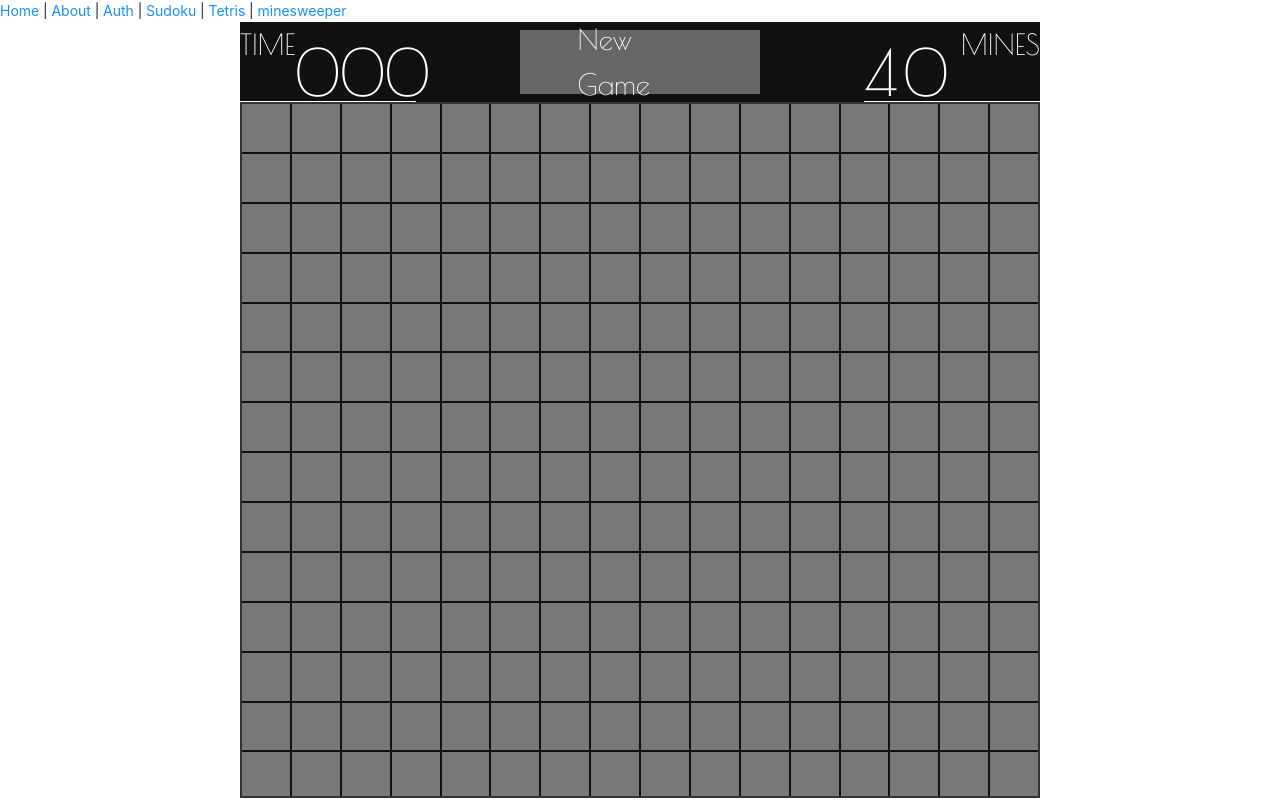
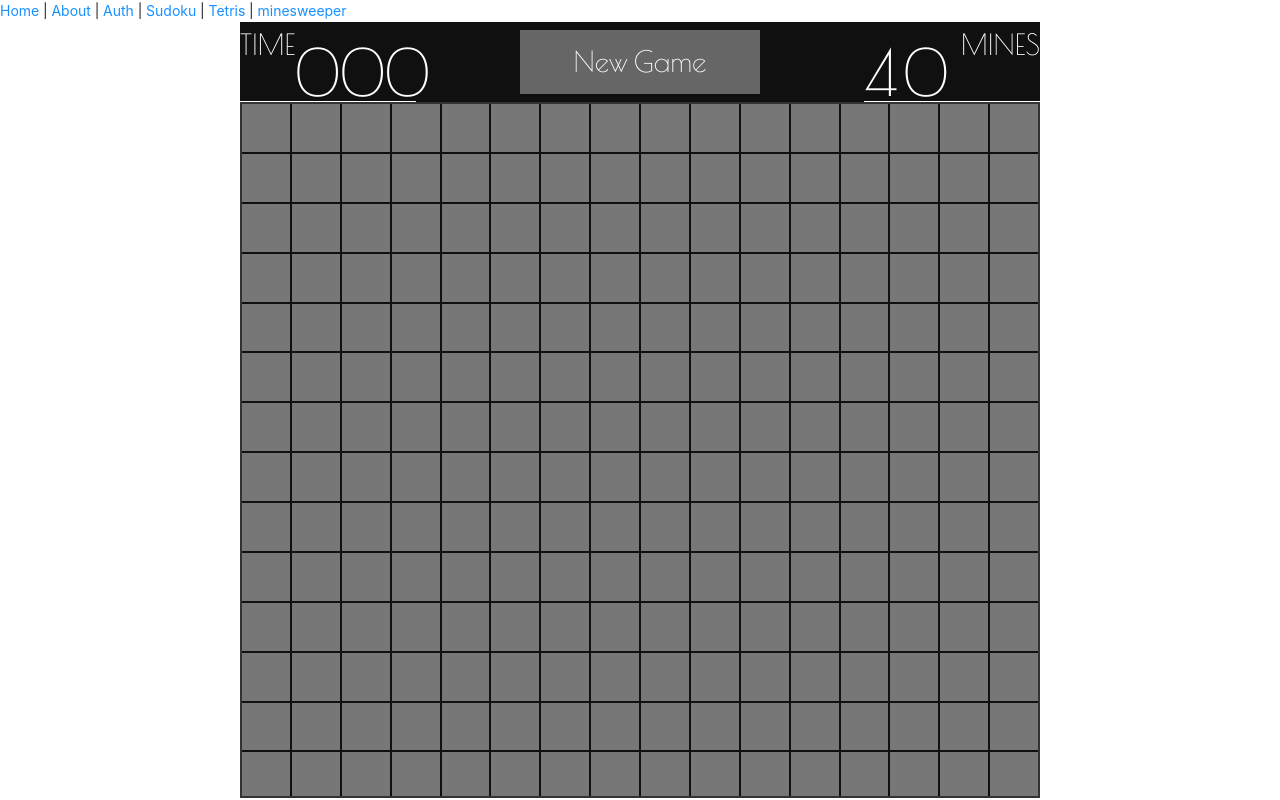
Before and after one commit to Manion-sebastian/waggroup, a Next.js app: page /minesweeper in a window 1280 px wide. Built offline with nearby package versions, Linux system fonts and the light colour scheme.

Commit message:
fixes new game button styling

```diff
--- a/styles/minesweeper/GameBoardButtons.module.css
+++ b/styles/minesweeper/GameBoardButtons.module.css
@@ -4,9 +4,10 @@
   gap: .3rem;
   width: 100%;
   height: 100%;
-  font-size: clamp(.2rem, 5vw, 1.8rem);
+  font-size: clamp(.2rem, 4vw, 1.8rem);
+  white-space: nowrap;
   color: white;
-  padding-block: .5rem;
+  padding-block: 1%;
   user-select: none;
 }
 
```
